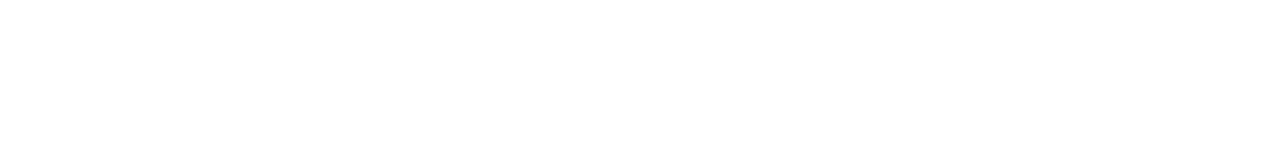
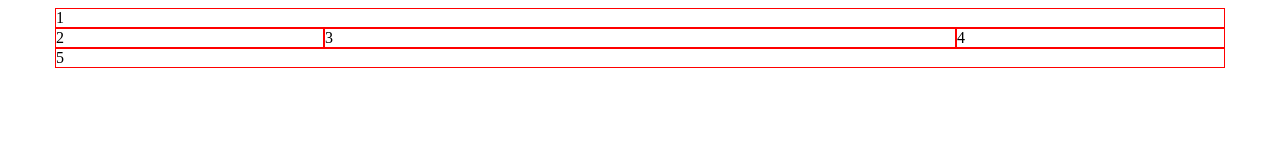
Before and after one commit to morphIsmail/gimnaz7.krim, a plain HTML site: page index.html in a window 1280 px wide. Drawn offline with Linux system fonts and the light colour scheme.

Commit message:
Подготовка сетки на css grid

```diff
--- a/css/main.scss
+++ b/css/main.scss
@@ -6,3 +6,50 @@ $accent-color:         #448AFF;
 $primary-text-color:   #212121;
 $secondary-text-color: #757575;
 $divider-color:        #BDBDBD;
+
+html {
+   font-size: 16px;
+}
+body {
+   font-size: 16px;
+}
+.container {
+   //Главный контейнер сайта
+   display: grid;
+   grid-template-columns: 23% auto 23%;//270px 630px 270px
+   grid-template-rows: auto;
+   grid-template-areas: "header header header"
+                        "left-sidebar content right-sidabar"
+                        "footer footer footer";
+   max-width: 1170px;
+   margin: 0 auto;
+}
+.header {
+   //Шапка сайта
+   grid-area: header;
+   border: red 1px solid;
+
+}
+.left-sidebar {
+   //Левое меню
+   grid-area: left-sidebar;
+   border: red 1px solid;
+
+}
+.content {
+   //Содержимое сайта
+   grid-area: content;
+   border: red 1px solid;
+}
+.right-sidabar {
+   //Правое меню
+   grid-area: right-sidabar;
+   border: red 1px solid;
+
+}
+.footer {
+   //Подвал сайта
+   grid-area: footer;
+   border: red 1px solid;
+
+}
--- a/index.html
+++ b/index.html
@@ -12,6 +12,27 @@
    <title>Гимназия 7 г.Крымск</title>
 </head>
 <body>
-
+   <div class="container">
+      <header class="header">
+         1
+      </header>
+      <!-- /.header -->
+      <aside class="left-sidebar">
+         2
+      </aside>
+      <!-- /.left-sidebar -->
+      <main class="content">
+         3
+      </main>
+      <!-- /.content -->
+      <aside class="right-sidabar">
+         4
+      </aside>
+      <!-- /.right-sidabar -->
+      <footer class="footer">
+         5
+      </footer>
+      <!-- /.footer -->
+   </div>
 </body>
 </html>
```
Also changed, not shown: css/main.css, 1 other file.
